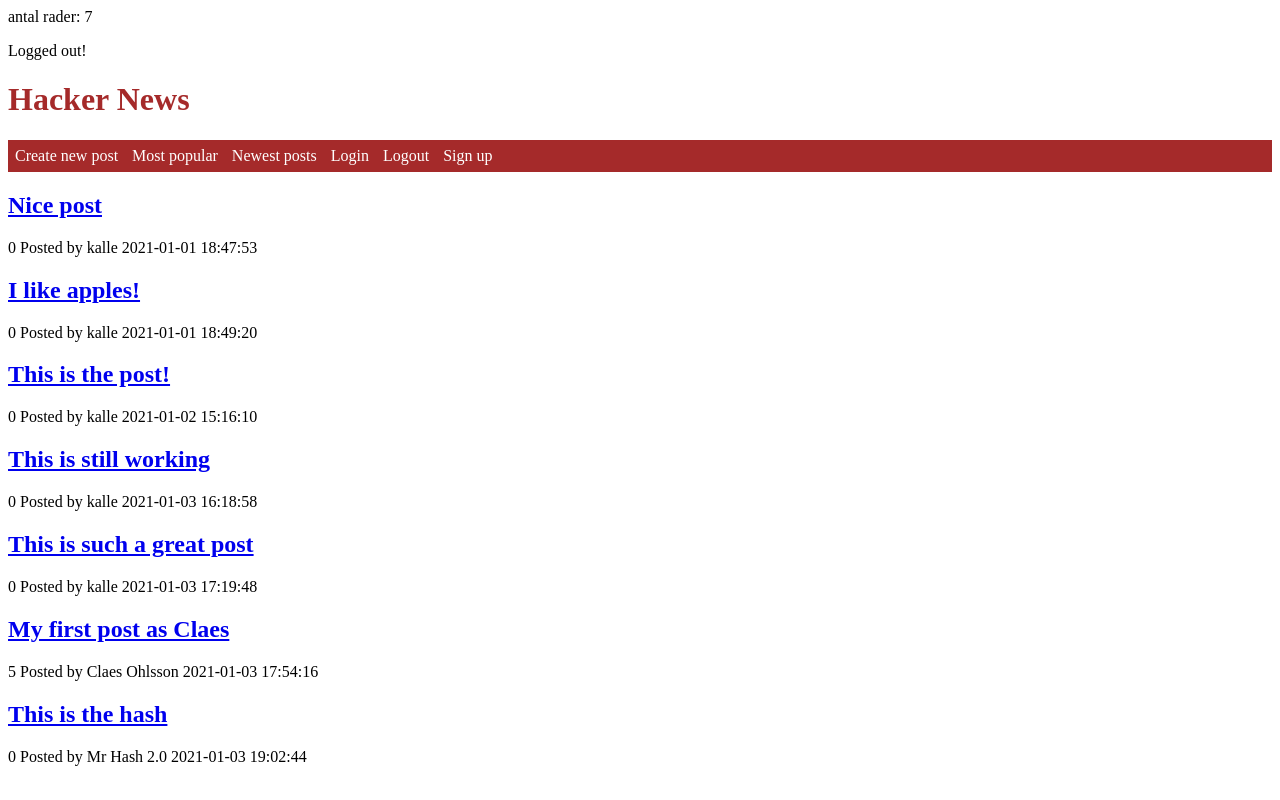
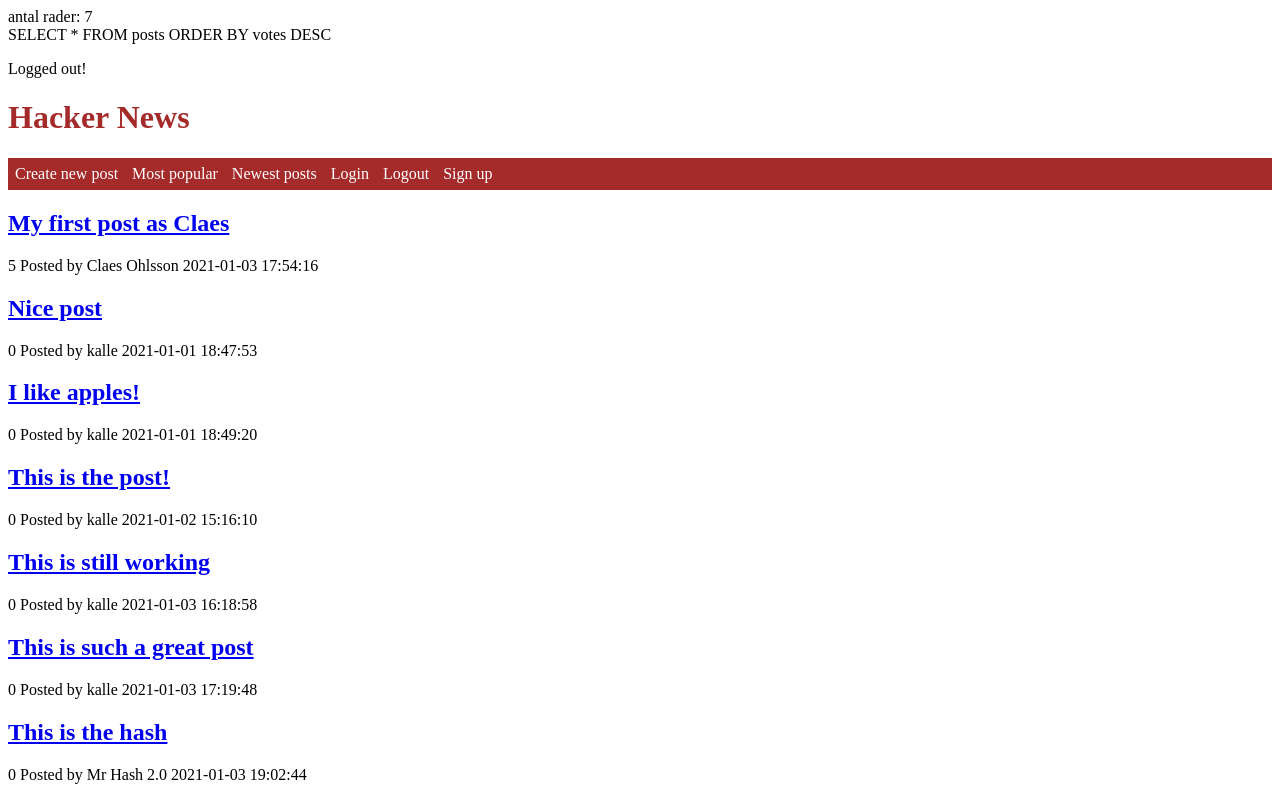
Before and after one commit to rikardseg/Hacker-news, a PHP site: page /index.php?sort_option=votes in a window 1280 px wide. Run offline with PHP 8.4, Linux system fonts and the light colour scheme; data comes from the database, SQL or seed files in the repository; both versions use the stored data as it was after the commit.

Commit message:
sort popular and newest

```diff
--- a/index.php
+++ b/index.php
@@ -1,6 +1,12 @@
 <?php
 
 require __DIR__ . '/alwaysload.php';
+
+$sort_option = "";
+
+if (isset($_GET['sort_option'])) {
+  $sort_option = $_GET['sort_option'];
+}
 
 // sql statment that selects the number of rows in table posts
 $sql = "SELECT COUNT(*) FROM posts";
@@ -8,8 +14,16 @@ $statement = $dbHandler->prepare($sql);
 $statement->execute();
 echo "antal rader: " . $statement->fetchColumn() . "<br />";
 
+// Fetch all records in table posts and store them in an array; sort according to $sort_order
+if ($sort_option === "time_stamp") {
+  $sql = "SELECT * FROM posts ORDER BY time_stamp DESC";
+} else if ($sort_option === "votes") {
+  $sql = "SELECT * FROM posts ORDER BY votes DESC";
+} else {
+  $sql = "SELECT * FROM posts";
+}
+echo "$sql";
 // Fetch all records in table posts and store them in an array
-$sql = "SELECT * FROM posts";
 $statement = $dbHandler->query($sql);
 $posts = $statement->fetchAll(PDO::FETCH_ASSOC);
 
@@ -48,8 +62,8 @@ $posts = $statement->fetchAll(PDO::FETCH_ASSOC);
   </header>
   <ul>
     <li><a href="newpost.php">Create new post</a></li>
-    <li><a href="#Most popular">Most popular</a></li>
-    <li><a href="#Newest posts">Newest posts</a></li>
+    <li><a href="index.php?sort_option=votes">Most popular</a></li>
+    <li><a href="index.php?sort_option=time_stamp">Newest posts</a></li>
     <li><a href="login.php">Login</a></li>
     <li><a href="logout.php">Logout</a></li>
     <li><a href="signup.php">Sign up</a></li>
```
Also changed, not shown: functions.php (added), hackernews.db.
